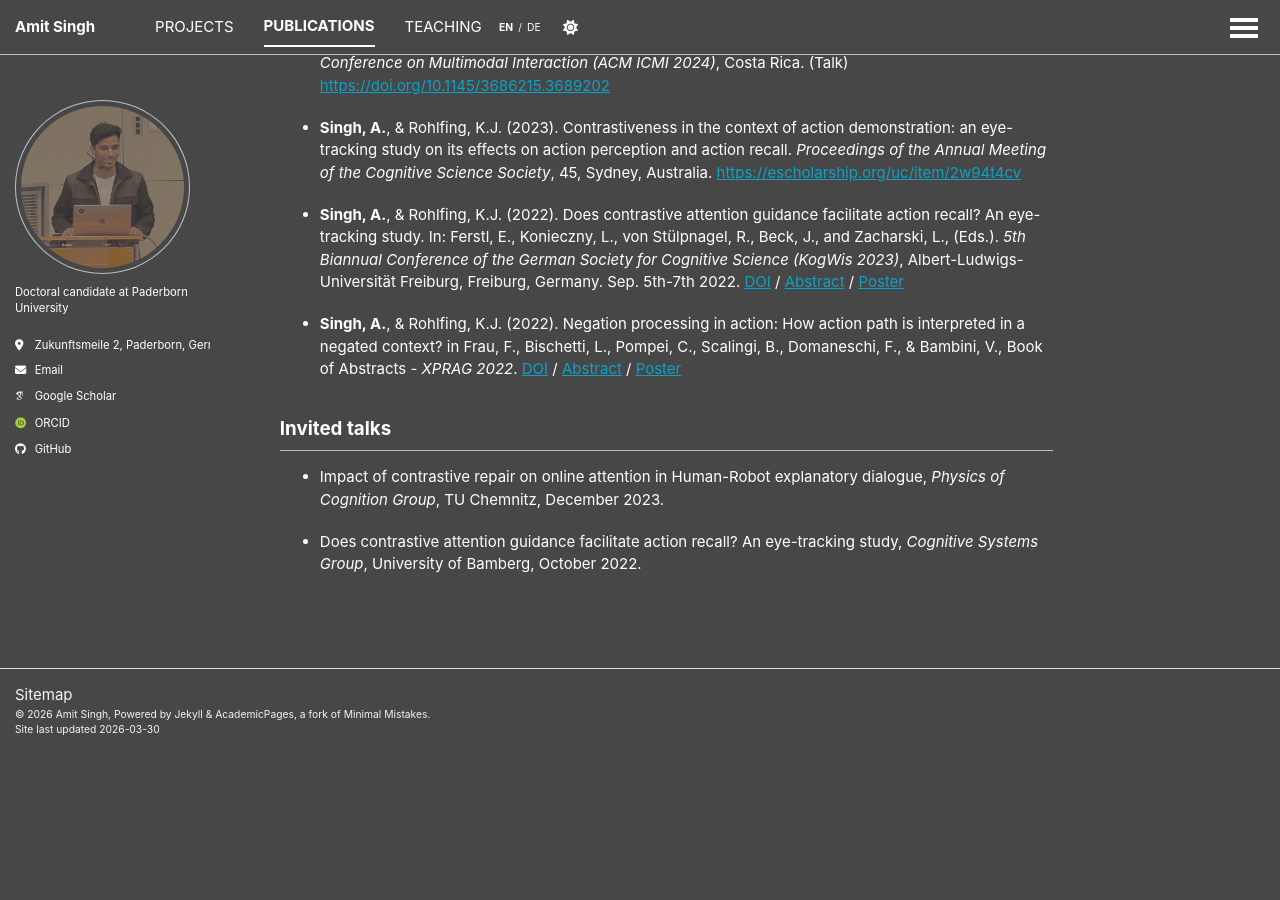
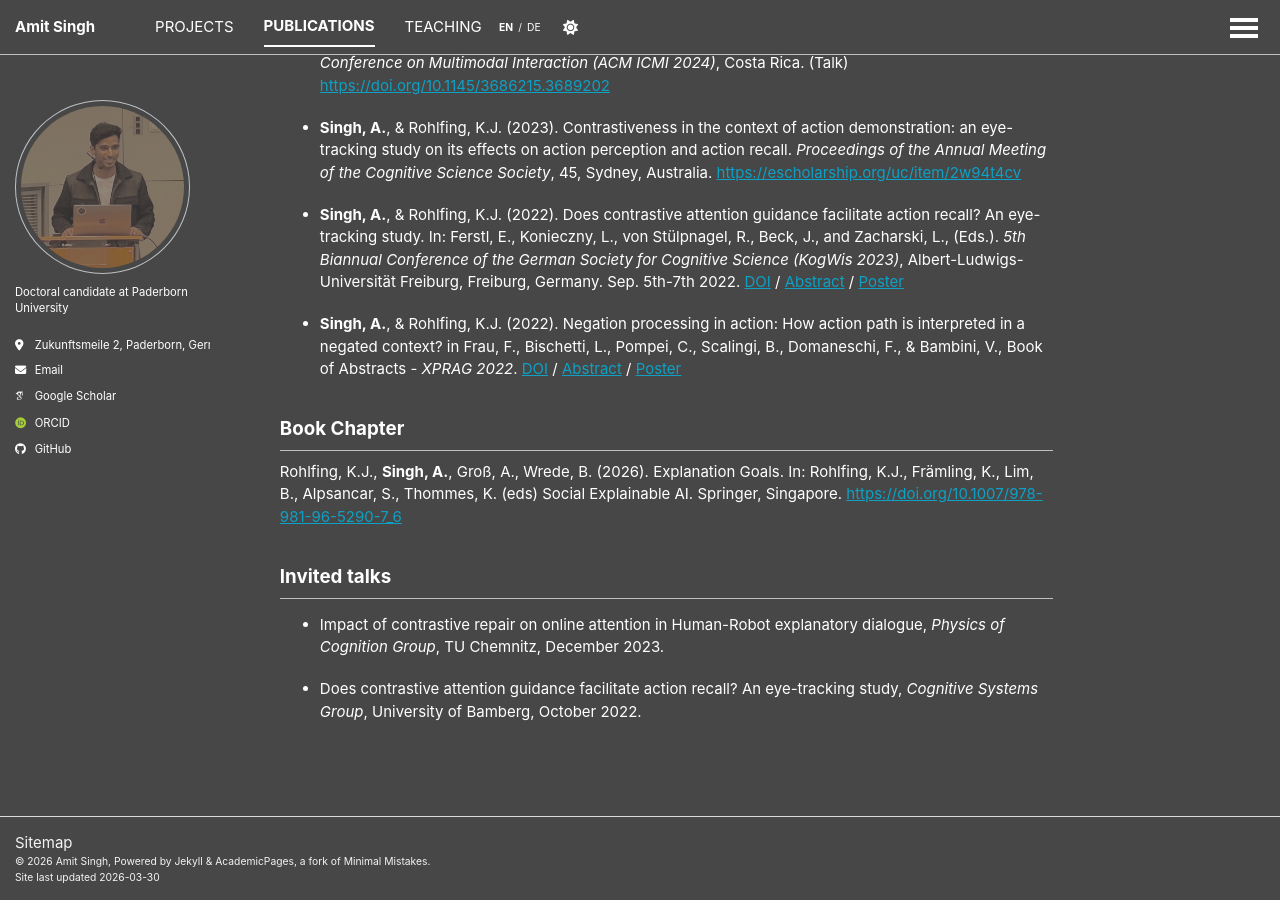
Before and after one commit to amits1ngh/amits1ngh.github.io, a Jekyll site: the page built from _pages/publications.md, in a window 1280 px wide and 900 px high, scrolled down 756 px. Built offline with Jekyll 4.4.1, drawn with Linux system fonts in a browser that asks for light colours; some web fonts are replaced; a script that is not in the unit is left out; before the commit the page ends 1509 px from its top, so only the background shows below that.

Commit message:
new updates added with publication

```diff
--- a/_pages/publications.md
+++ b/_pages/publications.md
@@ -32,6 +32,9 @@ de_url: /de/publications/
 
 - **Singh, A.**, & Rohlfing, K.J. (2022). Negation processing in action: How action path is interpreted in a negated context? in Frau, F., Bischetti, L., Pompei, C., Scalingi, B., Domaneschi, F., & Bambini, V., Book of Abstracts - *XPRAG 2022*. [DOI](https://doi.org/10.17605/OSF.IO/C4KP2) / [Abstract](/assets/XPRAG2022_Abstract_NegationAction.pdf) / [Poster](/assets/Singh_Poster_XPRAG2022.pdf)
 
+## Book Chapter
+Rohlfing, K.J., **Singh, A.**, Groß, A., Wrede, B. (2026). Explanation Goals. In: Rohlfing, K.J., Främling, K., Lim, B., Alpsancar, S., Thommes, K. (eds) Social Explainable AI. Springer, Singapore. [https://doi.org/10.1007/978-981-96-5290-7_6](https://doi.org/10.1007/978-981-96-5290-7_6)
+
 ## Invited talks
 
 - Impact of contrastive repair on online attention in Human-Robot explanatory dialogue, *Physics of Cognition Group*, TU Chemnitz, December 2023.
```
Also changed, not shown: _pages/about-de.md (+3 -0 lines), _pages/about.md (+3 -0 lines), _pages/publications-de.md (+4 -0 lines).
